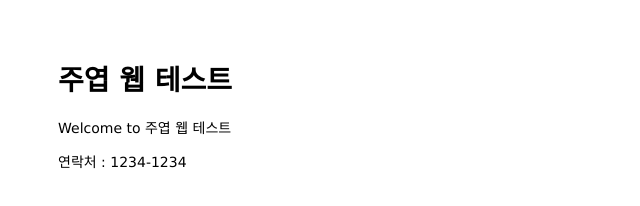
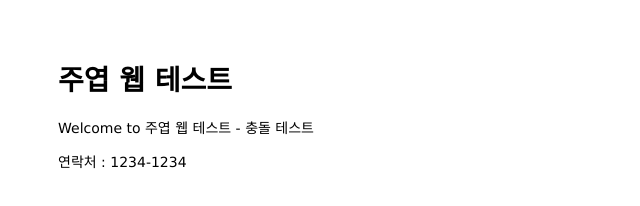
Before and after one commit to LeeJooYeop/matering-git-github, a website: page public/index.html in a window 1280 px wide. Shown: the full height of the page, 0-640 px from the left. Drawn offline with Linux system fonts and the light colour scheme.

```diff
--- a/public/index.html
+++ b/public/index.html
@@ -7,7 +7,7 @@
 
 <body>
   <h1>주엽 웹 테스트</h1>
-  <p>Welcome to 주엽 웹 테스트</p>
+  <p>Welcome to 주엽 웹 테스트 - 충돌 테스트</p>
 </body>
 
 <footer>
```
